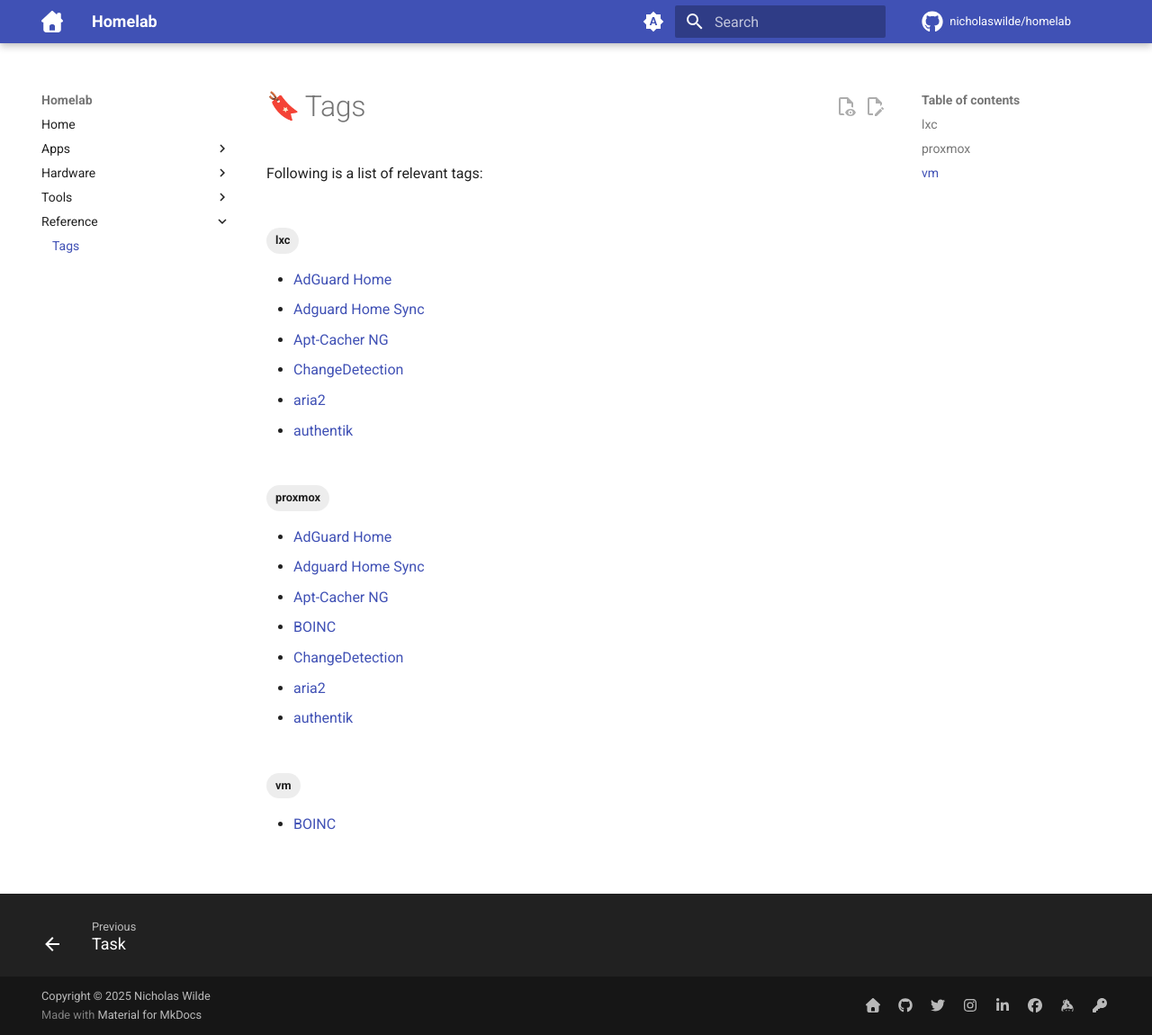
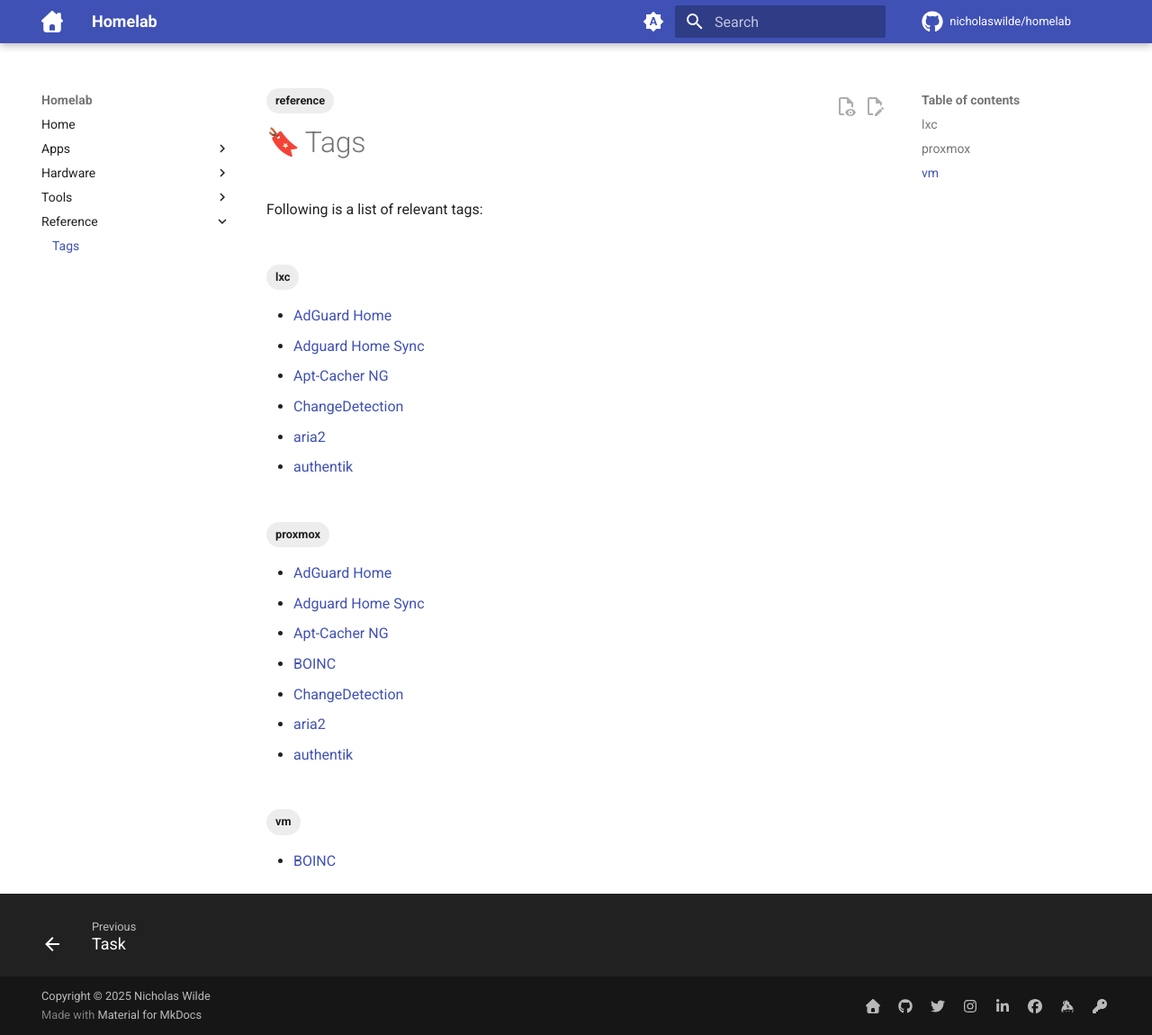
Before and after one commit to nicholaswilde/homelab, an MkDocs documentation site: the page built from docs/reference/tags.md, in a window 1280 px wide and 1150 px high. Shown: the whole window at 90% size. Built offline with MkDocs 1.6.1 and Material for MkDocs 9.7.7, drawn with Linux system fonts in a browser that asks for light colours; emoji names are drawn with the system emoji font; comment, search, counter and statistics services are not loaded.

Commit message:
Update tags.md

```diff
--- a/docs/reference/tags.md
+++ b/docs/reference/tags.md
@@ -1,3 +1,6 @@
+---
+tags:
+  - reference
 ---
 # :bookmark: Tags
 
```
